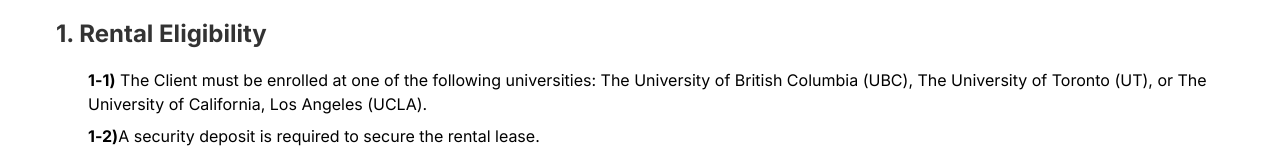
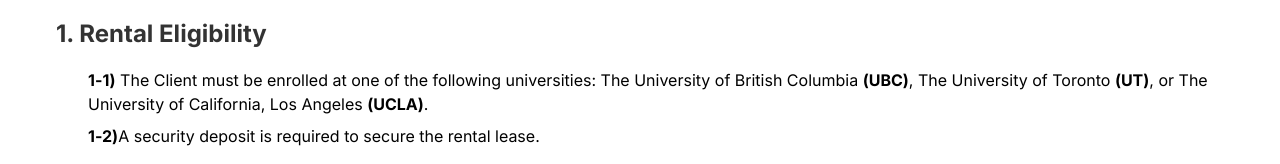
Before and after one commit to dex-pinx/web-policy, a website built with Vite: page src/policy/policy-2025-03-10.html in a window 1280 px wide. Shown: the part 276-440 px from the top of the page. Built offline with nearby package versions, Linux system fonts and the light colour scheme.

Commit message:
policy change

```diff
--- a/src/policy/policy-2025-03-10.html
+++ b/src/policy/policy-2025-03-10.html
@@ -55,9 +55,9 @@
         <ul>
           <li>
             <b>1-1)</b> The Client must be enrolled at one of the following
-            universities: The University of British Columbia (UBC), The
-            University of Toronto (UT), or The University of California, Los
-            Angeles (UCLA).
+            universities: The University of British Columbia <b>(UBC)</b>, The
+            University of Toronto <b>(UT)</b>, or The University of California,
+            Los Angeles <b>(UCLA)</b>.
           </li>
           <li>
             <b>1-2)</b>A security deposit is required to secure the rental
```
